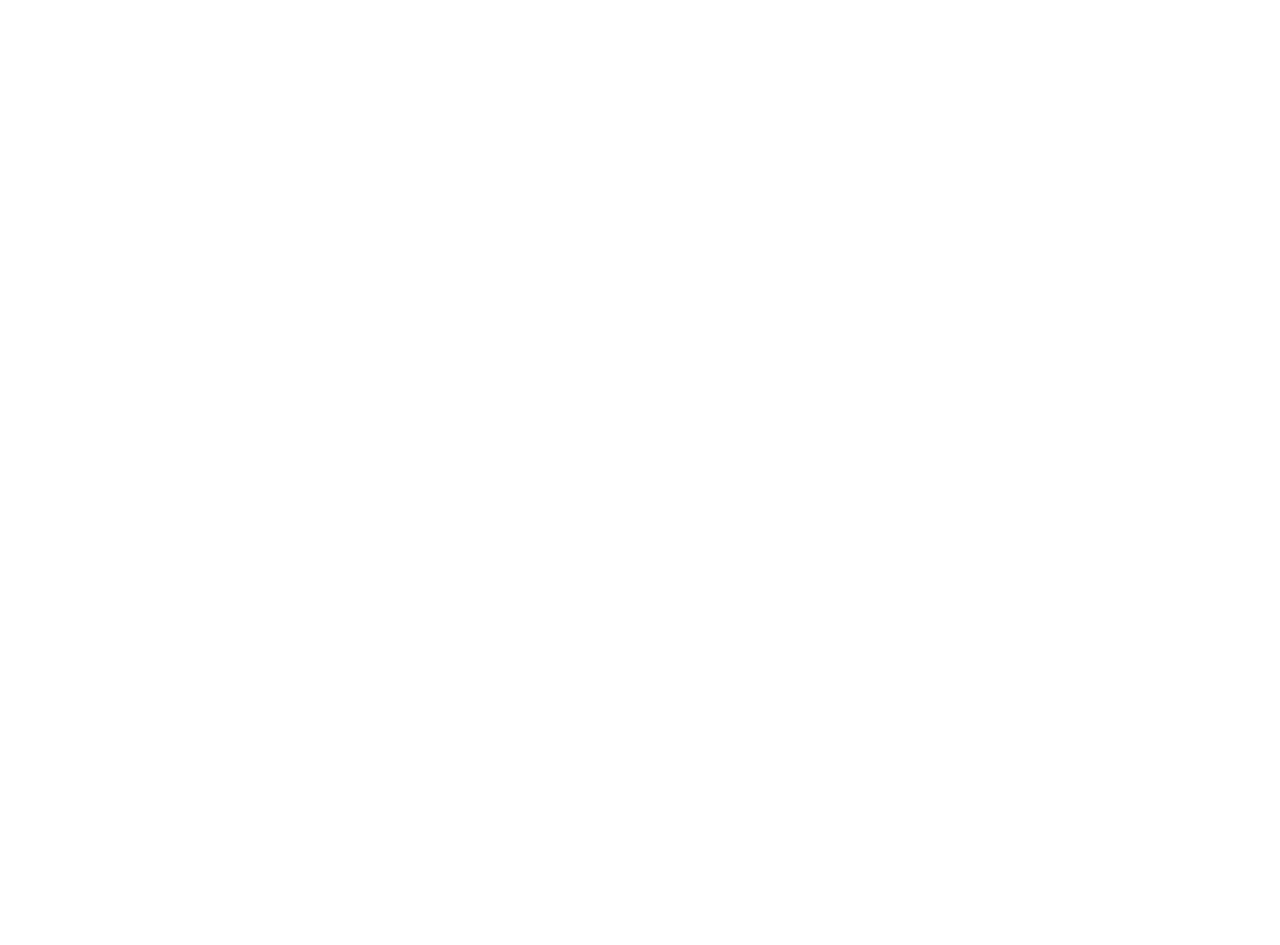
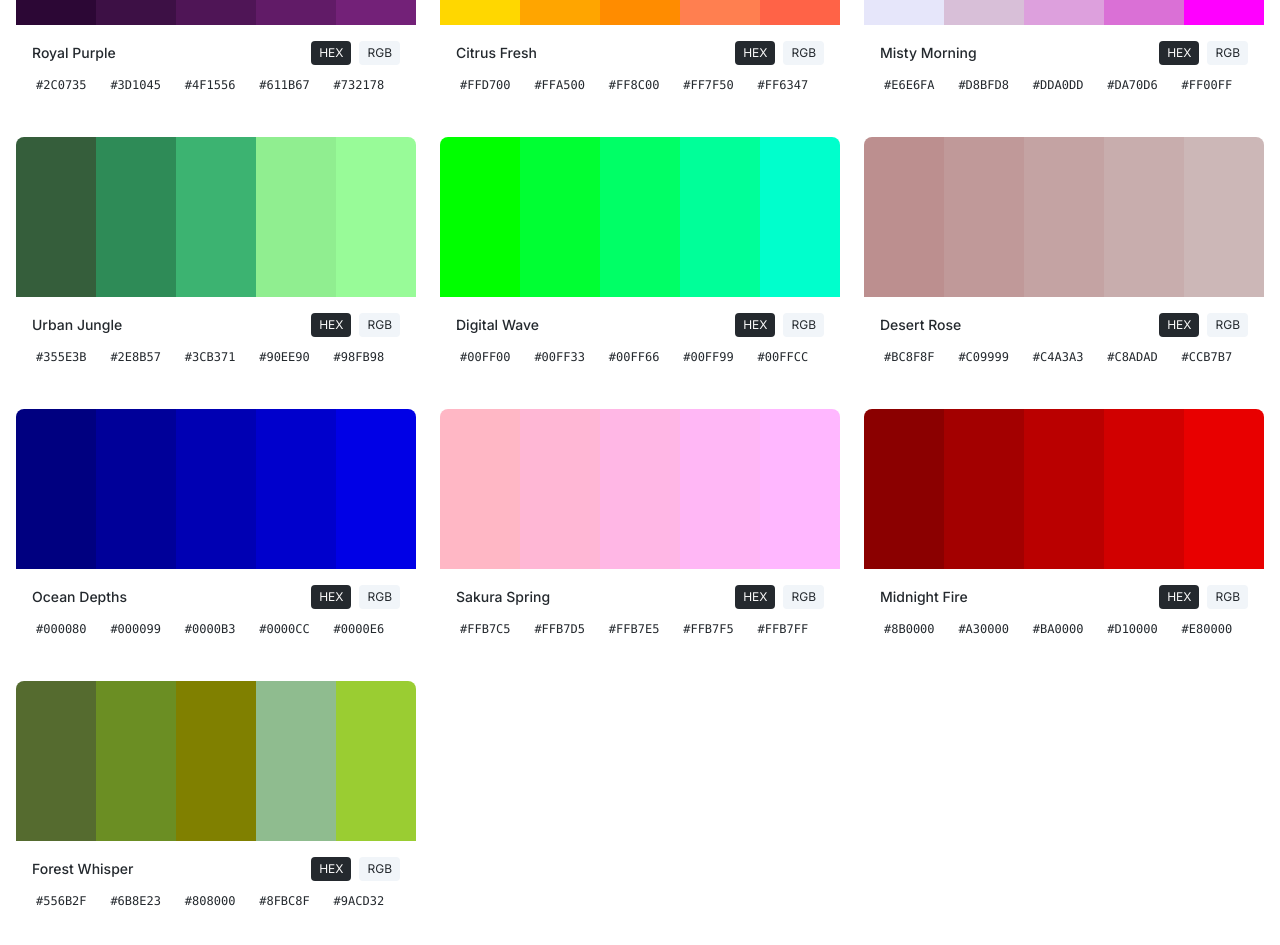
Before and after one commit to NSTechBytes/yourpalettes-website, a React (Vite) app: page / in a window 1280 px wide. Shown: the part 3080-4025 px from the top of the page. Before the commit the page ends 2953 px from the top, so only its background shows below. Built offline with nearby package versions, Linux system fonts and the light colour scheme.

Commit message:
Add color palettes
Added more color palettes to the application.

```diff
--- a/src/pages/Index.tsx
+++ b/src/pages/Index.tsx
@@ -3,7 +3,6 @@ import { Navbar } from "@/components/Navbar";
 import { ColorPalette } from "@/components/ColorPalette";
 
 const palettes = [
-  // Original palettes
   {
     name: "Sunset Vibes",
     colors: ["#FF6B6B", "#FFE66D", "#4ECDC4", "#45B7D1", "#2C3E50"],
@@ -19,7 +18,6 @@ const palettes = [
     colors: ["#FFE5E5", "#FFF1E6", "#F0F4EF", "#E6F4F1", "#EBE7FF"],
     category: "Pastel",
   },
-  // Previous New Palettes
   {
     name: "Berry Blast",
     colors: ["#FF0A54", "#FF477E", "#FF7096", "#FF85A1", "#FBB1BD"],
@@ -105,7 +103,6 @@ const palettes = [
     colors: ["#EFE6DD", "#CBC4BC", "#A89F96", "#857A70", "#625750"],
     category: "Earthy",
   },
-  // Additional New Palettes
   {
     name: "Deep Sea",
     colors: ["#001F3F", "#003366", "#004080", "#0059B3", "#0073E6"],
@@ -155,6 +152,56 @@ const palettes = [
     name: "Neon Dream",
     colors: ["#FF1177", "#FF44AA", "#FF77DD", "#FFAAFF", "#FFDDFF"],
     category: "Neon",
+  },
+  {
+    name: "Royal Purple",
+    colors: ["#2C0735", "#3D1045", "#4F1556", "#611B67", "#732178"],
+    category: "Vibrant",
+  },
+  {
+    name: "Citrus Fresh",
+    colors: ["#FFD700", "#FFA500", "#FF8C00", "#FF7F50", "#FF6347"],
+    category: "Vibrant",
+  },
+  {
+    name: "Misty Morning",
+    colors: ["#E6E6FA", "#D8BFD8", "#DDA0DD", "#DA70D6", "#FF00FF"],
+    category: "Pastel",
+  },
+  {
+    name: "Urban Jungle",
+    colors: ["#355E3B", "#2E8B57", "#3CB371", "#90EE90", "#98FB98"],
+    category: "Earthy",
+  },
+  {
+    name: "Digital Wave",
+    colors: ["#00FF00", "#00FF33", "#00FF66", "#00FF99", "#00FFCC"],
+    category: "Neon",
+  },
+  {
+    name: "Desert Rose",
+    colors: ["#BC8F8F", "#C09999", "#C4A3A3", "#C8ADAD", "#CCB7B7"],
+    category: "Pastel",
+  },
+  {
+    name: "Ocean Depths",
+    colors: ["#000080", "#000099", "#0000B3", "#0000CC", "#0000E6"],
+    category: "Trending",
+  },
+  {
+    name: "Sakura Spring",
+    colors: ["#FFB7C5", "#FFB7D5", "#FFB7E5", "#FFB7F5", "#FFB7FF"],
+    category: "Pastel",
+  },
+  {
+    name: "Midnight Fire",
+    colors: ["#8B0000", "#A30000", "#BA0000", "#D10000", "#E80000"],
+    category: "Vibrant",
+  },
+  {
+    name: "Forest Whisper",
+    colors: ["#556B2F", "#6B8E23", "#808000", "#8FBC8F", "#9ACD32"],
+    category: "Earthy",
   }
 ];
 
```
